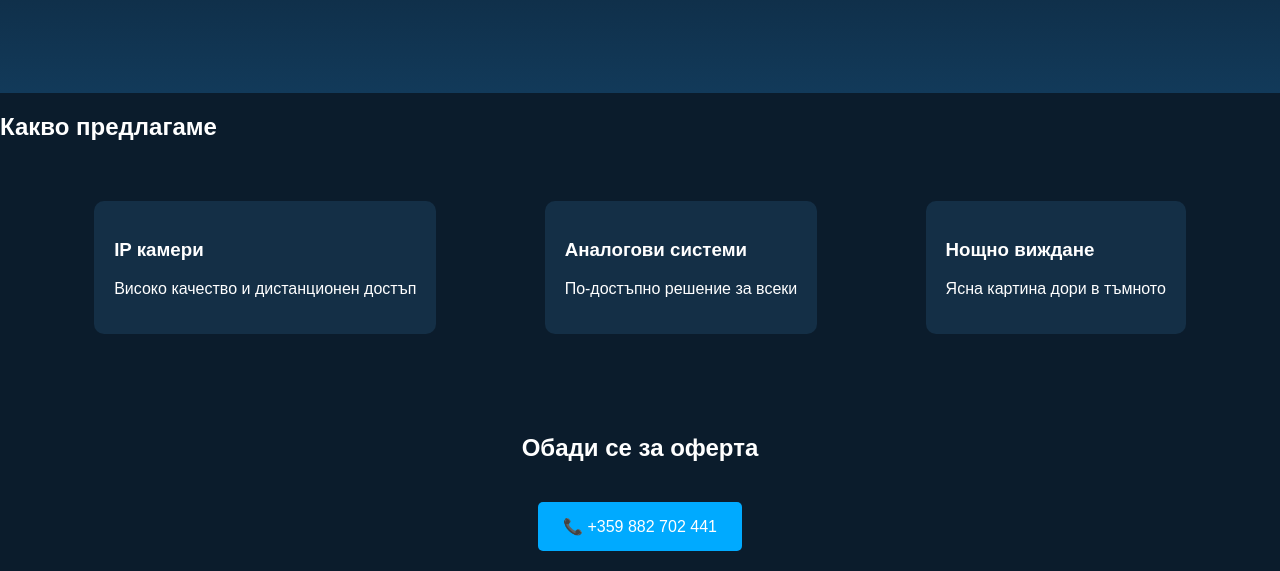
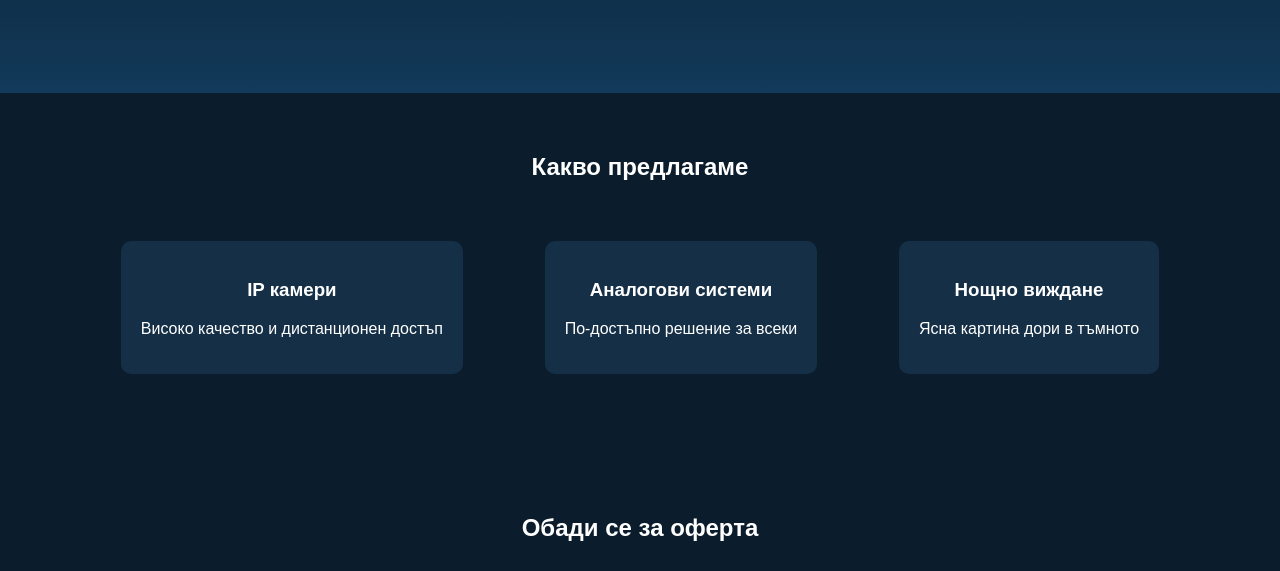
Before and after one commit to cctvsolutionsbg-a11y/cctv-solutions-bulgaria, a plain HTML site: page video.html in a window 1280 px wide. Shown: the part 229-800 px from the top of the page. Drawn offline with Linux system fonts and the light colour scheme.

Commit message:
Update style.css

```diff
--- a/style.css
+++ b/style.css
@@ -108,3 +108,7 @@ footer {
     border-radius: 50%;
     text-decoration: none;
 }
+.content {
+    padding: 40px;
+    text-align: center;
+}
```
